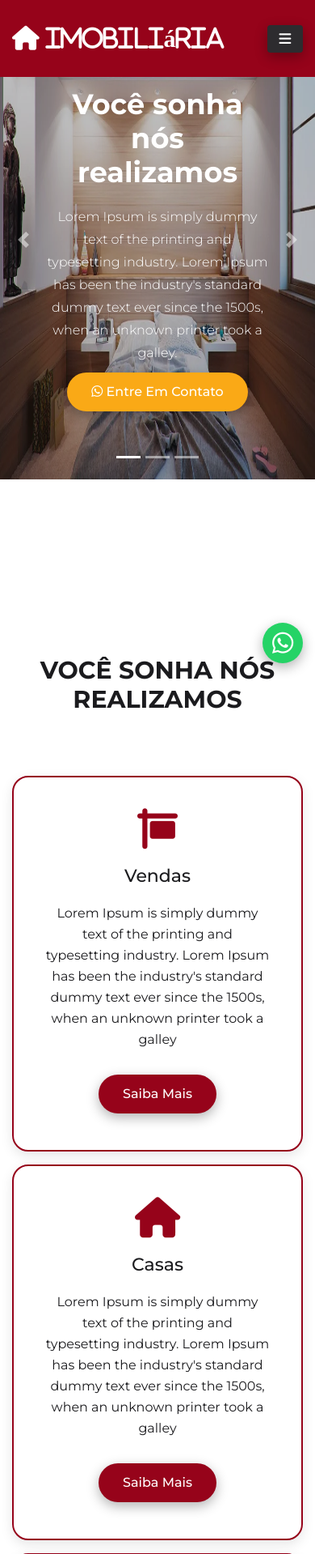
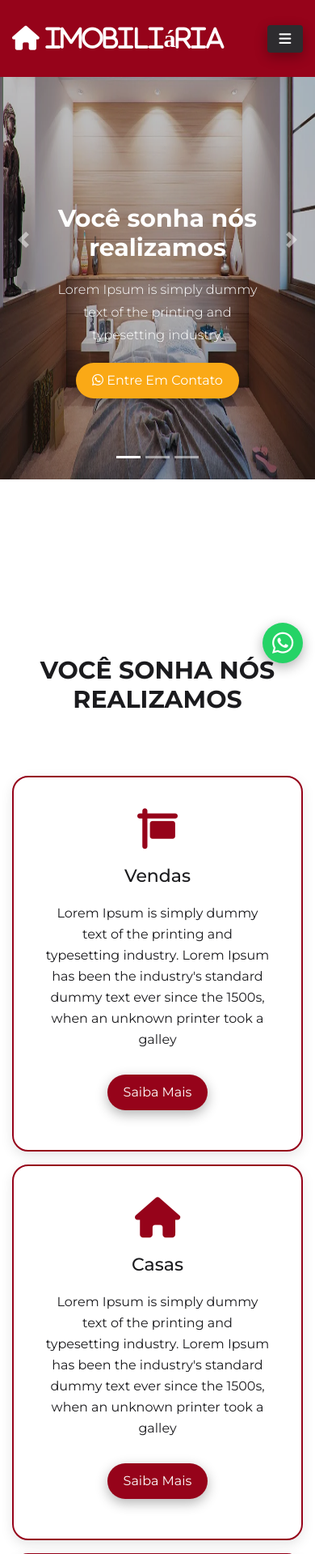
Before and after one commit to luanaAlm/imobili-ria-, a Django app: page / in a window 390 px wide; the page is wider, and only the part inside the window is pictured. Shown: the top 1919 px of that part at 81% size. Run offline with Django 3.2, Linux system fonts and the light colour scheme; data that the repository does not hold is empty; some libraries are stand-ins or nearby versions.

Commit message:
Alteração css

```diff
--- a/core/templates/index.html
+++ b/core/templates/index.html
@@ -15,9 +15,9 @@
             <div class="container">
                 <div class="carousel-caption home-text" >
                     <h1>Você sonha nós realizamos </h1>
-                    <p>Lorem Ipsum is simply dummy text of the printing and typesetting industry. Lorem Ipsum has been the industry's standard dummy text ever since the 1500s, when an unknown printer took a galley.</p>
+                    <p>Lorem Ipsum is simply dummy text of the printing and typesetting industry.</p>
                     <div class="home-btn">
-                        <a href="https://api.whatsapp.com/send?phone=5586995971340&text=Olá!%20Encontrei%20seu%20site%20na%20Internet%20e%20preciso%20de%20seus%20serviços." class="btn btn-1">
+                        <a href="https://api.whatsapp.com/send?phone=5586999999999&text=Olá!%20Encontrei%20seu%20site%20na%20Internet%20e%20preciso%20de%20seus%20serviços." class="btn btn-1">
                             <i class="fa fa-whatsapp" aria-hidden="true"></i>
                             Entre em Contato</a>
                     </div>
@@ -29,7 +29,7 @@
             <div class="container">
                 <div class="carousel-caption home-text" data-aos="fade-up">
                     <h1>As melhores casas de Teresina em um só lugar.</h1>
-                    <p>Lorem Ipsum is simply dummy text of the printing and typesetting industry. Lorem Ipsum has been the industry's standard dummy text ever since the 1500s, when an unknown printer took a galley.</p>
+                    <p>Lorem Ipsum is simply dummy text of the printing and typesetting industry.</p>
                     <div class="home-btn">
                         <a href="#imoveis" class="btn btn-1">
                             <i class="fa fa-arrow-circle-down" aria-hidden="true"></i>
@@ -43,7 +43,7 @@
             <div class="container">
                 <div class="carousel-caption home-text" data-aos="fade-up">
                     <h1>Encontre os melhores Apartamentos de Teresina</h1>
-                    <p>Lorem Ipsum is simply dummy text of the printing and typesetting industry. Lorem Ipsum has been the industry's standard dummy text ever since the 1500s, when an unknown printer took a galley.</p>
+                    <p>Lorem Ipsum is simply dummy text of the printing and typesetting industry.</p>
                     <div class="home-btn">
                         <a href="#imoveis" class="btn btn-1">
                             <i class="fa fa-arrow-circle-down" aria-hidden="true"></i>
--- a/static/css/style.css
+++ b/static/css/style.css
@@ -760,17 +760,28 @@ ul {
   }
 }
 @media (max-width: 575px) {
+  .btn-1 {
+    padding: 10px 20px;
+    font-size: 16px;
+    font-weight: 400;
+  }
+  .btn-2 {
+    padding: 10px 20px;
+    border: none;
+    font-size: 16px;
+    font-weight: 400;
+  }
   .carousel-caption {
-    bottom: 4rem;
+    bottom: 5rem;
   }
   .home-text h1 {
-    font-size: 35px;
+    font-size: 30px;
   }
   .home-text p {
     font-size: 16px;
   }
   .home-btn {
-    padding-top: 10px;
+    padding-top: 20px;
   }
   .section-title h2 {
     font-size: 30px;
```
